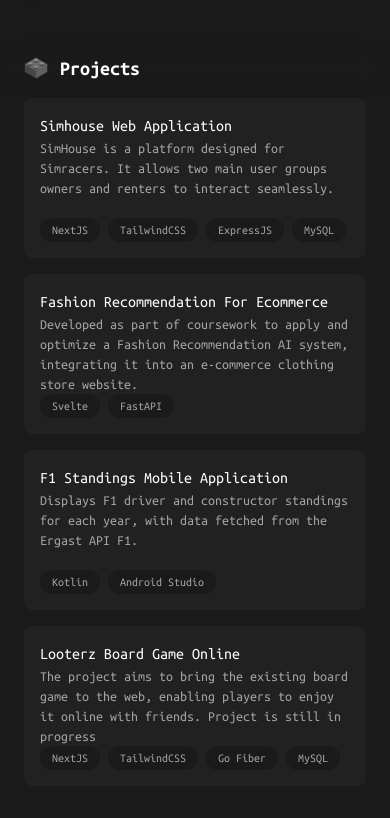
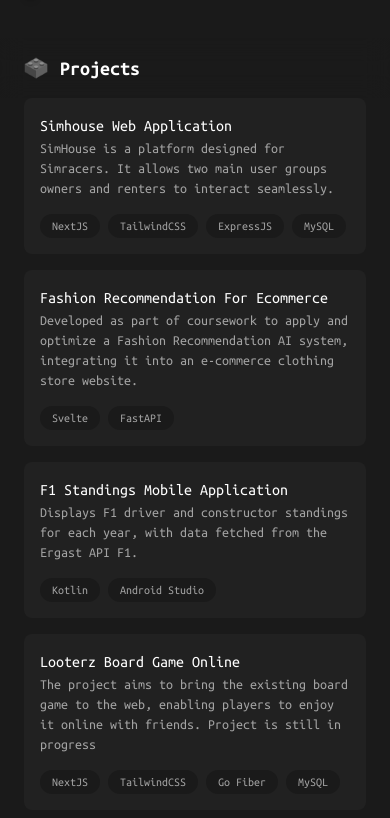
Before and after one commit to mickie2k/mickie2k-app, a Next.js app: page / in a window 390 px wide. Shown: the part 1306-2124 px from the top of the page. Built offline with nearby package versions, Linux system fonts and the light colour scheme.

Commit message:
fix project card responsive

```diff
--- a/src/components/projects/projectcard.tsx
+++ b/src/components/projects/projectcard.tsx
@@ -4,7 +4,7 @@ import ProjectTechstack from './projecttechstack'
 
 export default function Projectcard({data}:{data:ProjectType} ) {
   return (
-    <div className='w-full h-40 sm:h-56 bg-foreground  p-4 rounded-lg flex flex-col justify-between  '>
+    <div className='w-full gap-4 h-auto sm:gap-0 sm:h-56 bg-foreground  p-4 rounded-lg flex flex-col justify-between  '>
         <div>
             <h1>{data.title}</h1>
             <p className='text-textcontent font-normal text-sm text-ellipsis overflow-hidden'>{data.description}</p>
```
